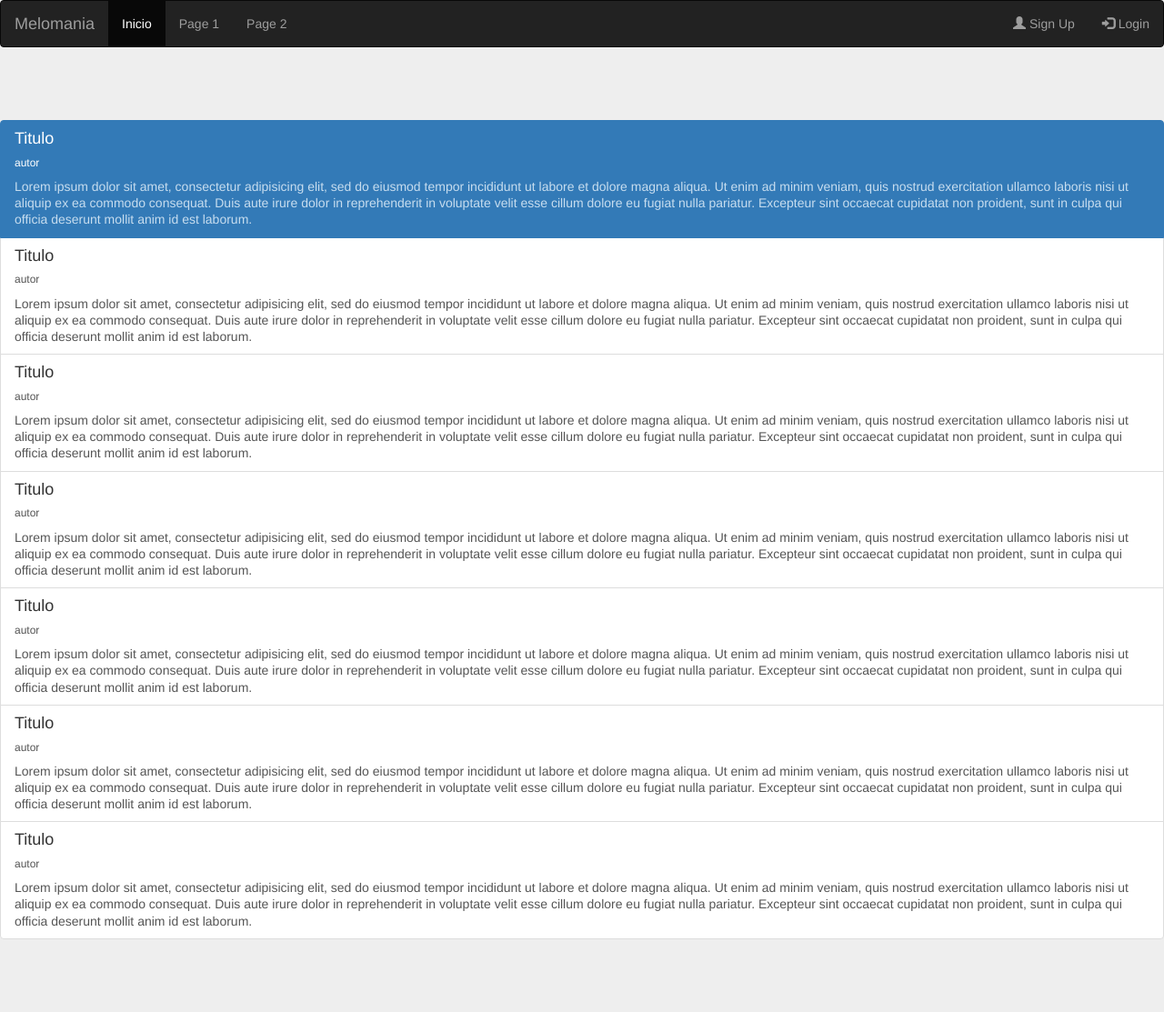
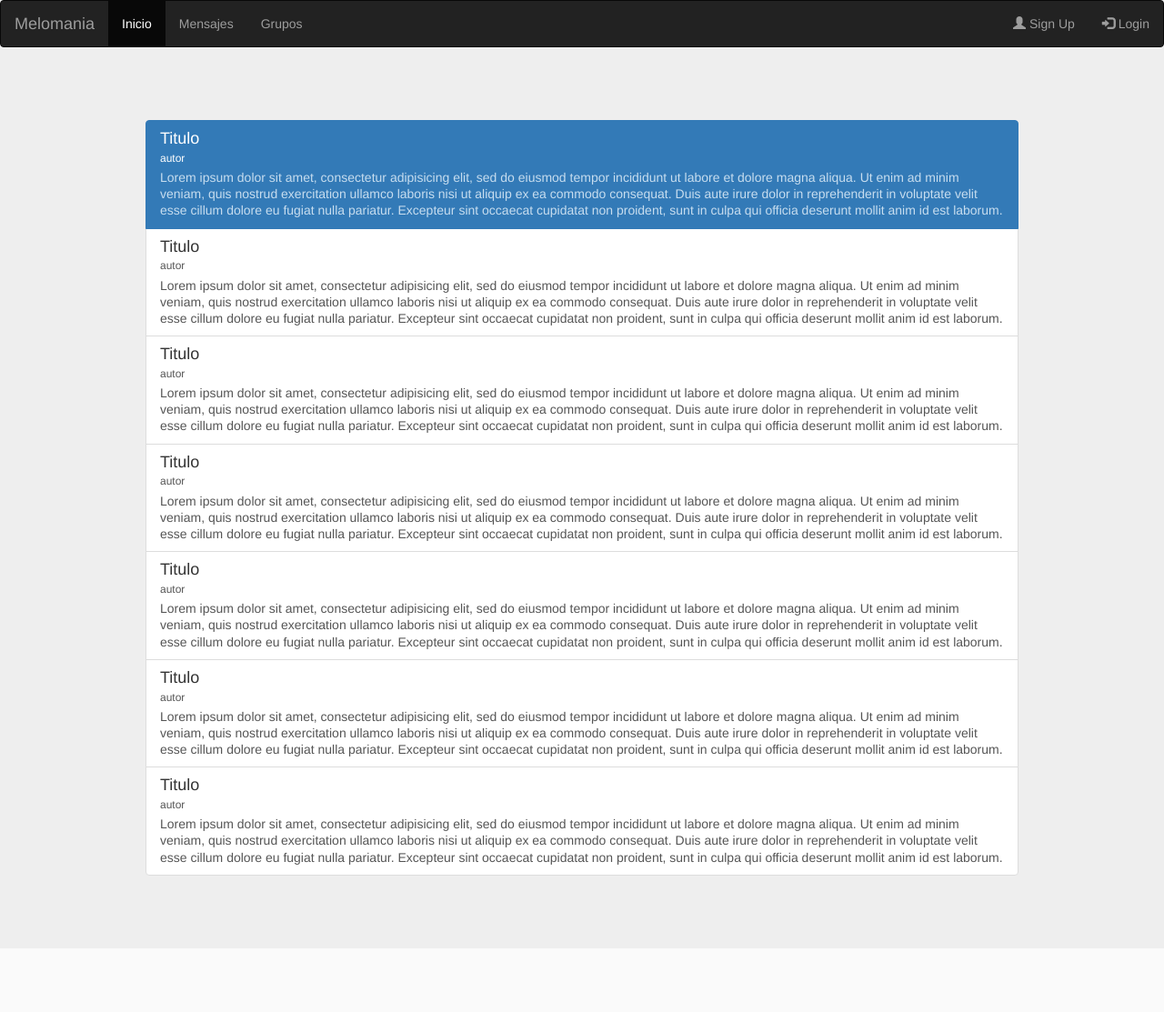
Before and after one commit to cgaxtr/Melomania, a PHP site: page /mensajes.php in a window 1280 px wide. Shown: the whole page at 91% size. After the commit the page ends 963 px from the top, so only its background shows below. Run offline with PHP 8.4, Linux system fonts and the light colour scheme; some libraries are stand-ins or nearby versions.

Commit message:
minor changes

```diff
--- a/cabecera.php
+++ b/cabecera.php
@@ -5,8 +5,8 @@
     </div>
     <ul class="nav navbar-nav">
       <li class="active"><a href="index.php">Inicio</a></li>
-      <li><a href="#">Page 1</a></li>
-      <li><a href="#">Page 2</a></li>
+      <li><a href="./mensajes.php">Mensajes</a></li>
+      <li><a href="./grupos.php">Grupos</a></li>
     </ul>
     <ul class="nav navbar-nav navbar-right">
       <li><a href="register.php"><span class="glyphicon glyphicon-user"></span> Sign Up</a></li>
--- a/index.php
+++ b/index.php
@@ -3,7 +3,7 @@
   <head>
     <meta charset="utf-8">
     <meta name="viewport" content="width=device-width, initial-scale=1">
-
+    <link rel="stylesheet" type="text/css" href="./style/styles.css">
     <!-- Latest compiled and minified CSS -->
     <link rel="stylesheet" href="https://maxcdn.bootstrapcdn.com/bootstrap/3.3.7/css/bootstrap.min.css">
     <!-- jQuery library -->
--- a/style/styles.css
+++ b/style/styles.css
@@ -59,3 +59,12 @@ body {
 	  margin-bottom: 20px;
 	  border-radius: 0;
 	}
+
+	.list-group{
+		width: 75%;
+		margin: auto;
+	}
+
+	.author{
+		margin: 0 0 5px 0;
+	}
```
Also changed, not shown: register.php (+1 -6 lines).
